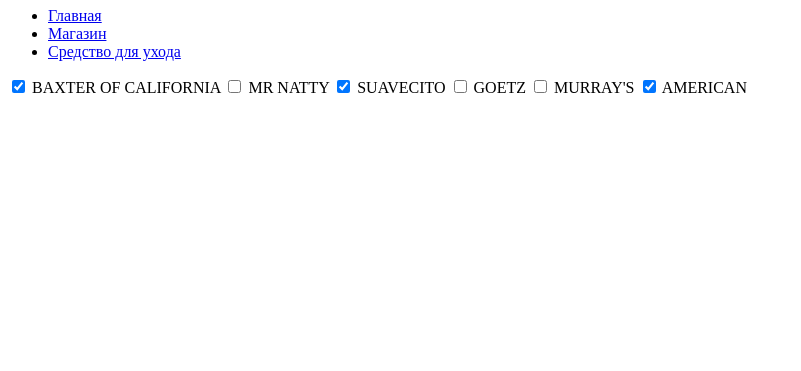
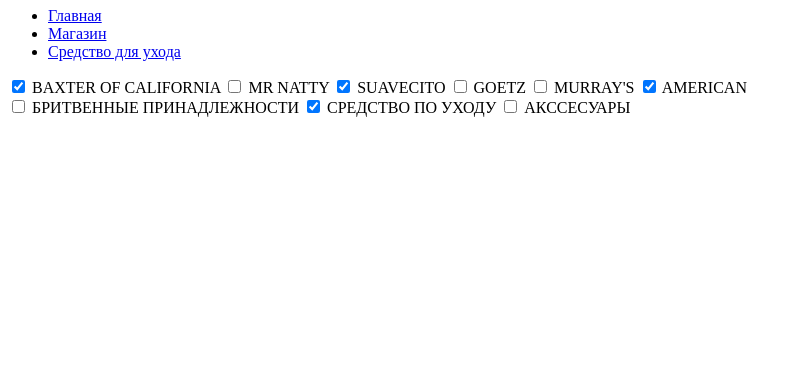
Before and after one commit to VVladim/191011-barbershop, a plain HTML site: page catalog.html in a window 1280 px wide. Shown: the part 429-800 px from the top of the page, without its empty margins (0-801 px from the left). Drawn offline with Linux system fonts and the light colour scheme.

Commit message:
закончил формы
commit to master

```diff
--- a/catalog.html
+++ b/catalog.html
@@ -84,6 +84,20 @@
           </form>
         </div>
         <div class="list-item">
+          <form action="/">
+            <input type="checkbox" name="shaver" id="shaver">
+            <label for="shaver-field">
+              БРИТВЕННЫЕ ПРИНАДЛЕЖНОСТИ
+            </label>
+            <input type="checkbox" name="product" id="product" checked>
+            <label for="product-field">
+              СРЕДСТВО ПО УХОДУ
+            </label>
+            <input type="checkbox" name="accessories" id="accessories">
+            <label for="accessories-field">
+               АКССЕСУАРЫ
+            </label>
+          </form>
         </div>
       </div>
     </div>
```
